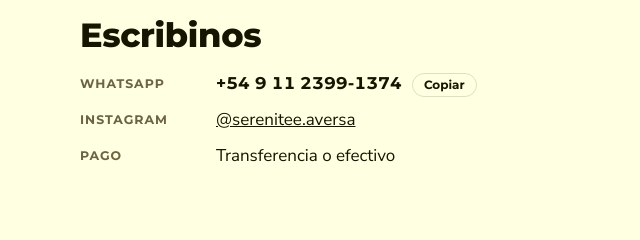
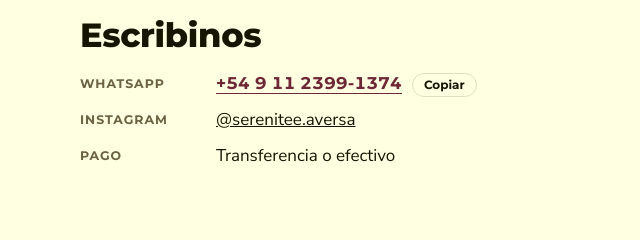
Before and after one commit to jw2zqhs458-dotcom/serenitee, a plain HTML site: page index.html in a window 1280 px wide. Shown: the part 4990-5230 px from the top of the page, 16-656 px from the left. Drawn offline with Linux system fonts and the light colour scheme.

Commit message:
Teléfono de contacto abre WhatsApp
Co-Authored-By: Claude Fable 5.1 <noreply@anthropic.com>
Claude-Session: https://claude.ai/code/session_01T1JZanhcNjmzkx7JHGW591

```diff
--- a/index.html
+++ b/index.html
@@ -115,7 +115,8 @@ section.tight{padding-top:8px}
 dl{display:grid;grid-template-columns:7.5rem 1fr;gap:10px 16px;align-items:baseline;margin:16px 0 0}
 dt{font-family:var(--display);font-weight:700;font-size:.78rem;text-transform:uppercase;letter-spacing:.08em;color:var(--muted);line-height:1.55}
 dd{margin:0;min-width:0;line-height:1.55}
-.phone{font-family:var(--display);font-weight:700;font-variant-numeric:tabular-nums;user-select:all}
+.phone{font-family:var(--display);font-weight:700;font-variant-numeric:tabular-nums;color:var(--bordo);text-decoration:none;border-bottom:1.5px solid currentColor}
+.phone:hover{opacity:.8}
 .copy{font:inherit;font-family:var(--display);font-weight:700;font-size:.75rem;line-height:1;background:transparent;border:1.5px solid var(--line);border-radius:999px;padding:5px 11px;cursor:pointer;color:inherit;margin-left:10px;vertical-align:baseline}
 @media (max-width:640px){ .info{grid-template-columns:1fr;gap:32px} dl{grid-template-columns:6.5rem 1fr} .copy{margin-left:8px} }
 dt{position:relative;top:-1px}
@@ -249,7 +250,7 @@ body.cart-open .scrim{opacity:1;pointer-events:auto}
     <div>
       <h2>Escribinos</h2>
       <dl>
-        <dt>WhatsApp</dt><dd><span class="phone" id="phone">+54 9 11 2399-1374</span><button class="copy" id="copy-phone" type="button">Copiar</button></dd>
+        <dt>WhatsApp</dt><dd><a class="phone" id="phone" href="https://wa.me/5491123991374?text=Hola%20Serenit%C3%A9%C3%A9!%20Quiero%20hacer%20una%20consulta." target="_blank" rel="noopener">+54 9 11 2399-1374</a><button class="copy" id="copy-phone" type="button">Copiar</button></dd>
         <dt>Instagram</dt><dd><a href="https://www.instagram.com/serenitee.aversa/" target="_blank" rel="noopener">@serenitee.aversa</a></dd>
         <dt>Pago</dt><dd>Transferencia o efectivo</dd>
       </dl>
```
